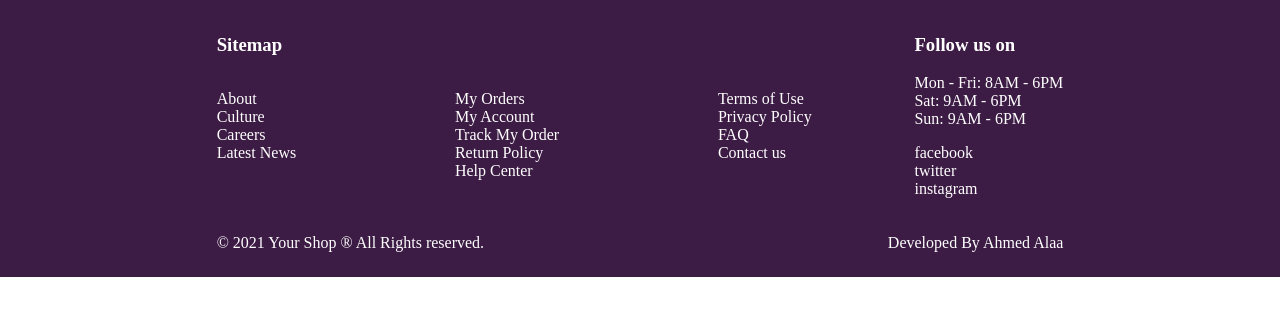
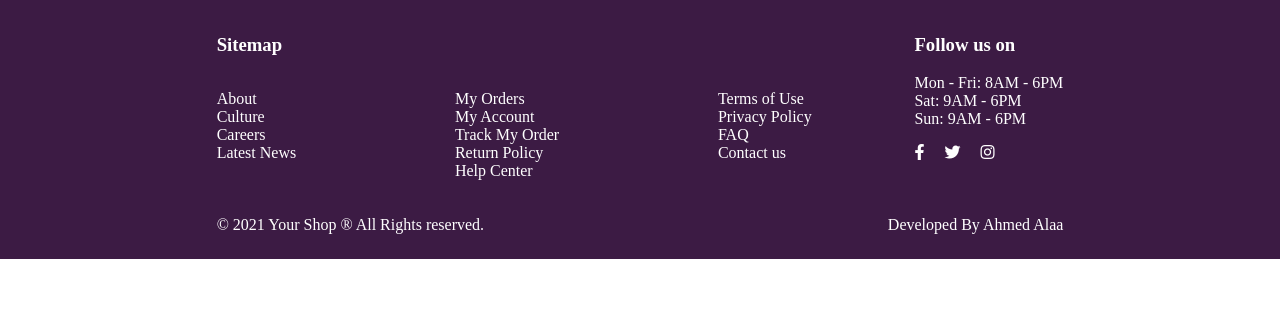
Before and after one commit to Ahmedloll/Your-Shop, a Vue app: page / in a window 1280 px wide. Shown: the top 316 px of the page. Built offline with nearby package versions, Linux system fonts and the light colour scheme.

Commit message:
added facebook,twitter, insta icons instead of names

```diff
--- a/public/index.html
+++ b/public/index.html
@@ -5,7 +5,14 @@
     <meta http-equiv="X-UA-Compatible" content="IE=edge" />
     <meta name="viewport" content="width=device-width,initial-scale=1.0" />
     <link rel="icon" href="<%= BASE_URL %>favicon.ico" />
-    <link rel="stylesheet" href="styles.css">
+    <link rel="stylesheet" href="styles.css" />
+    <link
+      rel="stylesheet"
+      href="https://pro.fontawesome.com/releases/v5.10.0/css/all.css"
+      integrity="sha384-AYmEC3Yw5cVb3ZcuHtOA93w35dYTsvhLPVnYs9eStHfGJvOvKxVfELGroGkvsg+p"
+      crossorigin="anonymous"
+    />
+
     <title>Your Shop</title>
   </head>
   <body style="margin: 0;">
--- a/src/components/Footer.vue
+++ b/src/components/Footer.vue
@@ -38,10 +38,16 @@
           Sat: 9AM - 6PM<br />
           Sun: 9AM - 6PM
         </div>
-        <ul>
-          <li>facebook</li>
-          <li>twitter</li>
-          <li>instagram</li>
+        <ul class="flex">
+          <li>
+            <i class="fab fa-facebook-f"></i>
+          </li>
+          <li>
+            <i class="fab fa-twitter"></i>
+          </li>
+          <li>
+            <i class="fab fa-instagram"></i>
+          </li>
         </ul>
       </div>
     </div>
@@ -72,6 +78,9 @@
   .sitemap ul {
     padding-right: 40px;
   }
+  i {
+    margin-right: 20px;
+  }
   .copyrights {
     margin-top: 20px;
   }
```
